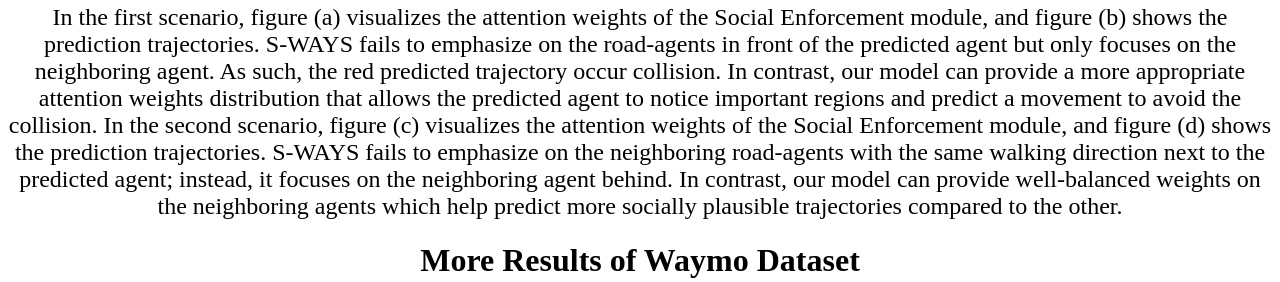
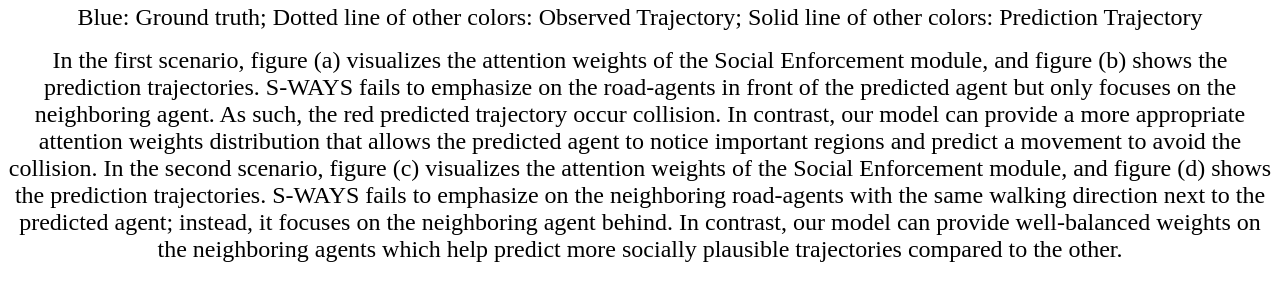
Before and after one commit to Ego2Eco/Ego2Eco.github.io, a plain HTML site: page index.html in a window 1280 px wide. Shown: the part 2620-2902 px from the top of the page. Drawn offline with Linux system fonts and the light colour scheme.

Commit message:
update discription

```diff
--- a/index.html
+++ b/index.html
@@ -13,7 +13,9 @@ For Feature Encoder, we extract the visual features by fully convolutional netwo
       <figure><img src="https://raw.githubusercontent.com/Ego2Eco/Ego2Eco.github.io/master/images/waymo.png" /></figure>
     <h1>Qualitative Results</h1>
     <figure><img src="https://raw.githubusercontent.com/Ego2Eco/Ego2Eco.github.io/master/images/visual.png" /></figure>
-      <figure><img src="https://raw.githubusercontent.com/Ego2Eco/Ego2Eco.github.io/master/images/horizon.png" /></figure><font size="5">
+      <figure><img src="https://raw.githubusercontent.com/Ego2Eco/Ego2Eco.github.io/master/images/horizon.png" /></figure>
+      <p><font size="5">Blue: Ground truth; Dotted line of other colors: Observed Trajectory; Solid line of other colors: Prediction Trajectory</font></p>
+      <font size="5">
       In the first scenario, figure (a) visualizes the attention weights of the Social Enforcement module, and figure (b) shows the prediction trajectories. S-WAYS fails to emphasize on the road-agents in front of the predicted agent but only focuses on the neighboring agent. As such, the red predicted trajectory occur collision. In contrast, our model can provide a more appropriate attention weights distribution that allows the predicted agent to notice important regions and predict a movement to avoid the collision.
 In the second scenario, figure (c) visualizes the attention weights of the Social Enforcement module, and figure (d) shows the prediction trajectories. S-WAYS fails to emphasize on the neighboring road-agents with the same walking direction next to the predicted agent; instead, it focuses on the neighboring agent behind. In contrast, our model can provide well-balanced weights on the neighboring agents which help predict more socially plausible trajectories compared to the other.</font>
     <h1>More Results of Waymo Dataset</h1>
@@ -26,6 +28,7 @@ In the second scenario, figure (c) visualizes the attention weights of the Socia
       <figure><img src="https://raw.githubusercontent.com/Ego2Eco/Ego2Eco.github.io/master/images/gate3.png" width="480" height="640" /></figure>
       <figure><img src="https://raw.githubusercontent.com/Ego2Eco/Ego2Eco.github.io/master/images/hyang1.png" width="480" height="640"/></figure>
       <h1>Prediction Results of Homogeneous dataset</h1>
+      <font size="5">Blue: Ground truth; Other colors: Prediction Result</font>
       <figure><img src="https://raw.githubusercontent.com/Ego2Eco/Ego2Eco.github.io/master/images/predict_8761.png" width="640" height="480"/></figure>
        <figure><img src="https://raw.githubusercontent.com/Ego2Eco/Ego2Eco.github.io/master/images/predict_4793.png" width="640" height="480"/></figure>
        <figure><img src="https://raw.githubusercontent.com/Ego2Eco/Ego2Eco.github.io/master/images/predict_6875.png" width="640" height="480"/></figure>
```
